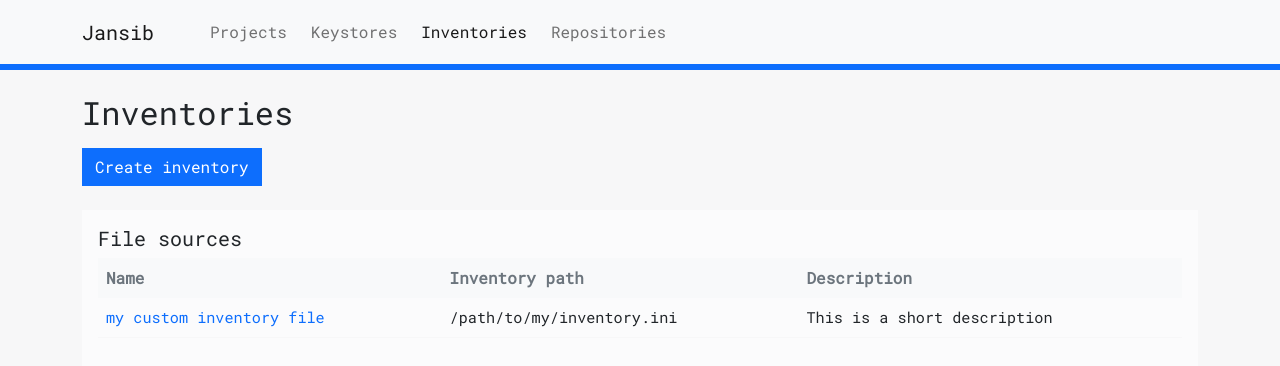
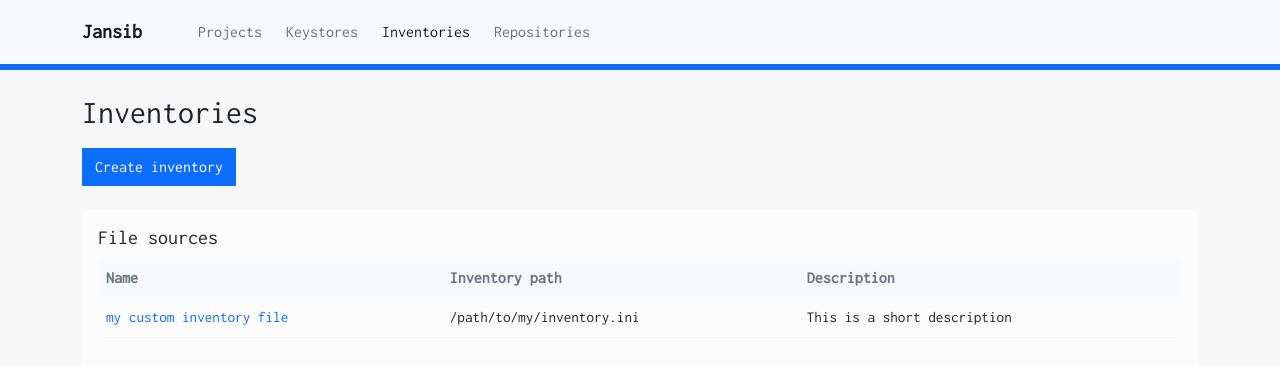
Before and after one commit to fooock/jansib, an Angular app in the folder jansib-ui/: page /inventories in a window 1280 px wide. Shown: the top 366 px of the page. Built offline with nearby package versions, Linux system fonts and the light colour scheme.

Commit message:
add button to run job

```diff
--- a/jansib-ui/src/app/app.component.html
+++ b/jansib-ui/src/app/app.component.html
@@ -1,6 +1,10 @@
 <nav class="navbar navbar-expand-lg navbar-light bg-light">
   <div class="container my-1">
-    <a class="navbar-brand" [routerLink]="['/']">Jansib</a>
+    <a class="navbar-brand" [routerLink]="['/']">
+      <strong>
+        Jansib
+      </strong>
+    </a>
 
     <button class="navbar-toggler" type="button" data-bs-toggle="collapse" data-bs-target="#navbarNavDropdown"
       aria-controls="navbarNavDropdown" aria-expanded="false" aria-label="Toggle navigation">
--- a/jansib-ui/src/app/job/detail/detail.component.html
+++ b/jansib-ui/src/app/job/detail/detail.component.html
@@ -26,7 +26,11 @@
     <h4>{{ model.name }}</h4>
 
     <div *ngIf="model.state === 'created'">
-      <span class="text-secondary">Not executed</span>
+      <p class="text-secondary mb-2">Not executed</p>
+      <button type="button" class="btn btn-primary" routerLink="job">
+        Run job
+      </button>
     </div>
+
   </div>
 </div>
--- a/jansib-ui/src/app/project/detail/detail.component.css
+++ b/jansib-ui/src/app/project/detail/detail.component.css
@@ -3,3 +3,18 @@
   width: 24px;
   background-color: rgb(228, 228, 228);
 }
+
+.nav-tabs > .active > a, .nav-tabs > .active > a:hover, .nav-tabs > .active > a:focus {
+  border-color: #eeeeee;
+  border-bottom-color: transparent;
+}
+
+.nav-tabs {
+ border-bottom: 1px solid #eeeeee;
+}
+
+.nav-item .active {
+  border-top: 1px solid #eeeeee;
+  border-left: 1px solid #eeeeee;
+  border-right: 1px solid #eeeeee;
+}
--- a/jansib-ui/src/app/project/detail/detail.component.html
+++ b/jansib-ui/src/app/project/detail/detail.component.html
@@ -20,21 +20,18 @@
     <h4>{{ model.name }}</h4>
 
     <div class="row">
-      <div *ngIf="model.description.length > 0" class="col-auto mt-1">
+      <div *ngIf="model.description.length > 0" class="col-auto mt-2">
         <p class="m-0 text-primary"><strong>Description</strong></p>
         <p class="text-secondary mb-0">{{ model.description }}</p>
       </div>
       <div *ngIf="model.description.length > 0" class="col-1"></div>
-      <div class="col-auto mt-1">
+      <div class="col-auto mt-2">
         <p class="m-0 text-primary"><strong>Created at</strong></p>
         <p class="text-secondary mb-0">{{ model.formattedDate() }}</p>
       </div>
     </div>
-  </div>
 
-  <div class="bg-data border-data p-3 mt-2">
-
-    <ul class="nav nav-tabs" id="myTab" role="tablist">
+    <ul class="nav nav-tabs mt-4" id="myTab" role="tablist">
       <li class="nav-item" role="presentation">
         <button class="nav-link active" id="jobs-tab" data-bs-toggle="tab" data-bs-target="#jobs" type="button" role="tab" aria-controls="jobs" aria-selected="true">
           <h6>Jobs</h6>
@@ -58,7 +55,7 @@
         </div>
 
         <div *ngIf="model.jobs && model.jobs!.length > 0" class="mt-1 p-2">
-          <table class="table table-borderless mt-2">
+          <table class="table table-borderless mt-1">
             <thead>
               <tr class="table-light text-secondary">
                 <th scope=" col">State</th>
@@ -93,6 +90,5 @@
 
       </div>
     </div>
-
   </div>
 </div>
--- a/jansib-ui/src/index.html
+++ b/jansib-ui/src/index.html
@@ -12,7 +12,7 @@
     integrity="sha384-eOJMYsd53ii+scO/bJGFsiCZc+5NDVN2yr8+0RDqr0Ql0h+rP48ckxlpbzKgwra6" crossorigin="anonymous">
 
   <link rel="preconnect" href="https://fonts.gstatic.com">
-  <link href="https://fonts.googleapis.com/css2?family=Roboto+Mono&display=swap" rel="stylesheet">
+  <link href="https://fonts.googleapis.com/css2?family=Inconsolata&display=swap" rel="stylesheet">
 
   <link rel="stylesheet" href="https://cdnjs.cloudflare.com/ajax/libs/font-awesome/4.7.0/css/font-awesome.min.css">
 </head>
--- a/jansib-ui/src/styles.css
+++ b/jansib-ui/src/styles.css
@@ -1,5 +1,5 @@
 * {
-  font-family: 'Roboto Mono', sans-serif;
+  font-family: 'Inconsolata', sans-serif;
   border-radius: 0 !important;
 }
 
```
